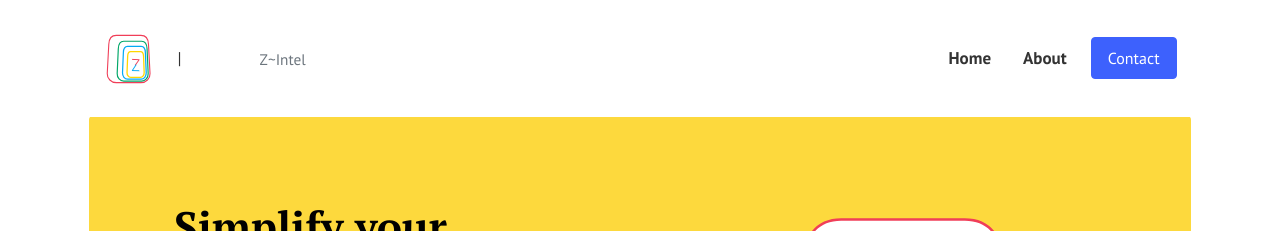
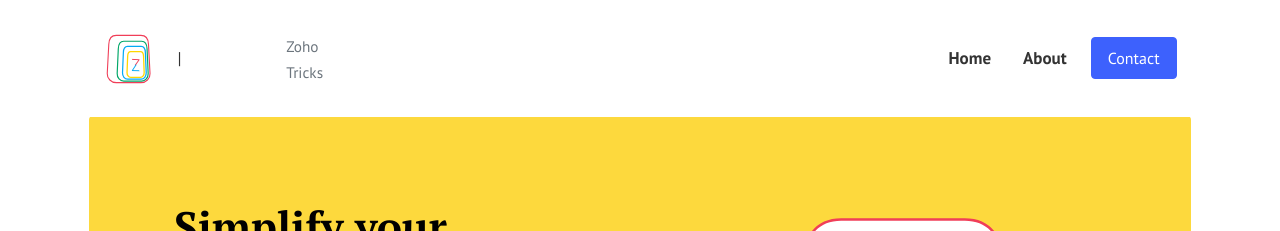
Before and after one commit to anthoninvanimpe/anthoninvanimpe.github.io, a Jekyll site: the page built from index.html, in a window 1280 px wide. Shown: the top 231 px of the page. Built offline with Jekyll 4.4.1, drawn with Linux system fonts in a browser that asks for light colours; the list of posts is cut into pages by our own code; comment, search, counter and statistics services are not loaded.

Commit message:
Update default.html

```diff
--- a/_layouts/default.html
+++ b/_layouts/default.html
@@ -55,7 +55,7 @@ gtag('config', '{{site.ganalytics}}');
           <div class="d-flex align-items-center">
             <img class="intro bg-white" height="500" src="{{site.baseurl}}/assets/images/moving-logo.svg">
 
-            <span class="ml-3 text-muted small">Z~Intel</span>
+            <span class="ml-3 text-muted small">{{ site.title }}</span>
 
             <!--<a class="d-inline-block social-icon" target="_blank" href="{{site.social.twitter}}">
               <svg xmlns="http://www.w3.org/2000/svg" width="19" height="19" fill="currentColor" class="bi bi-twitter" viewBox="0 0 16 16">
```
